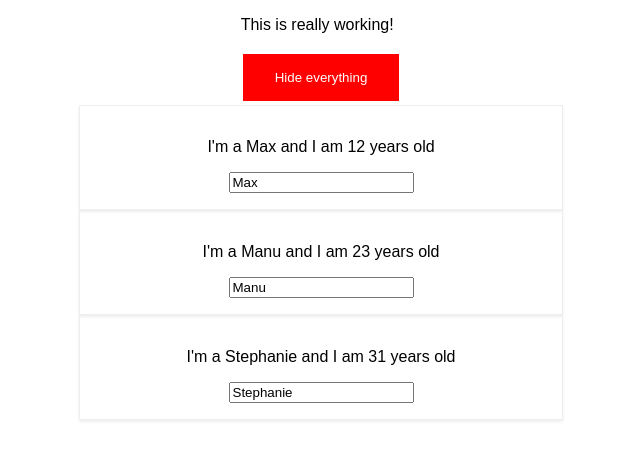
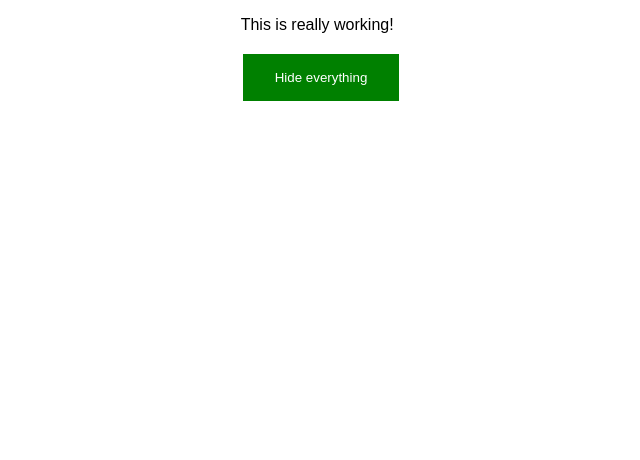
Before and after one commit to maciekczech/react_complete_guide, a React app in the folder course/: page / in a window 1280 px wide. Shown: the top 460 px of the page, without its empty margins (319-959 px from the left). Built offline with nearby package versions, Linux system fonts and the light colour scheme.

Commit message:
Section 7 - Update Component Lifecycle

```diff
--- a/course/src/components/Cockpit/Cockpit.js
+++ b/course/src/components/Cockpit/Cockpit.js
@@ -2,6 +2,7 @@ import React from "react";
 import classes from './Cockpit.css'
 
 const cockpit = props => {
+
 
     let paragraphAssignedClasses = [];
     let buttonAssignedClasses = '';
--- a/course/src/components/PersonsList/Person/Person.js
+++ b/course/src/components/PersonsList/Person/Person.js
@@ -1,17 +1,35 @@
-import React from 'react';
+import React, {Component} from 'react';
 import classes from './Person.css'
 
 
 
-const person = (props) => {
-    console.log('[Person.js] person rendering...');
-    return (
-        <div className = {classes.Person}>
-            <p onClick={props.click}> I'm a {props.name} and I am {props.age} years old </p>
-            <p>{props.children}</p>
-            <input onChange={props.changed} value={props.name}></input>
-        </div>
-    );
+class Person extends Component {
+
+    constructor(props){
+        super(props);
+        console.log('[Person.js] Constructing Person...');
+        this.state = {}
+    }
+    static getDerivedStateFromProps(state, props){
+        console.log('[Person.js] getDerivedStateFromProps call..');
+        return state;
+    }
+
+    componentDidMount(){
+        console.log('[Person.js] componentDidMount call..');
+    }
+
+    render(){
+        console.log('[Person.js] person rendering...');
+        return (
+            <div className={classes.Person}>
+                <p onClick={this.props.click}> I'm a {this.props.name} and I am {this.props.age} years old </p>
+                <p>{this.props.children}</p>
+                <input onChange={this.props.changed} value={this.props.name}></input>
+            </div>
+        );
+    }
+
 }
 
-export default person;
+export default Person;
--- a/course/src/components/PersonsList/PersonsList.js
+++ b/course/src/components/PersonsList/PersonsList.js
@@ -1,16 +1,44 @@
-import React from "react";
+import React, { Component } from "react";
 import Person from './Person/Person'
 
-const personsList = props => props.persons.map((person, personIndex) => {
+class PersonsList extends Component {
+
+    state = {}
+
+    static getDerivedStateFromProps(props, state){
+        console.log('[PersonsList.js] getDerivedStateFromProps call..');
+        return state;
+    }
+
+    shouldComponentUpdate(nextProps, nextState){
+        console.log('[PersonsList.js] shouldComponentUpdate call.. returning true');
+        return true;
+    }
+
+    getSnapshotBeforeUpdate(prevProps, prevState){
+        console.log('[PersonsList.js] getSnapshotBeforeUpdate call.. returning true');
+        return {message: 'Snapshot!'};
+    }
+
+    componentDidUpdate(prevProps, prevState, snapshot){
+        console.log('[PersonsList.js] componentDidUpdate call.. MESSAGE: ', {snapshot});
+    }
+
+    render(){
+
+    return (this.props.persons.map((person, personIndex) => {
         return (
             <Person
                 key={person.id}
                 className="Person"
                 name={person.name}
                 age={person.age}
-                click={props.clicked.bind(personIndex)}
-                changed={(event) => { props.changed(event.target.value, person.id); }}
+                click={this.props.clicked.bind(personIndex)}
+                changed={(event) => { this.props.changed(event.target.value, person.id); }}
             />);
-    });
+        }));
 
-export default personsList;
+    }
+}
+
+export default PersonsList;
--- a/course/src/containers/App.js
+++ b/course/src/containers/App.js
@@ -18,13 +18,14 @@ class App extends Component {
       {id: 'fasty', name: 'Stephanie', age: 31}
     ],
     otherState: "some other state",
-    showPersons: true
+    showPersons: false
   }
 
   static getDerivedStateFromProps(props, state){
     console.log('[App.js] getDerivedStateFromProps call');
     return state;
   }
+
 
   changeNameHandler = (newName, id) => {
     const personIndex = this.state.persons.findIndex(element => element.id === id);
@@ -53,6 +54,15 @@ class App extends Component {
 
   componentDidMount(){
     console.log('[App.js] componentDidMount call');
+  }
+
+  shouldComponentUpdate(){
+    console.log('[App.js] shouldComponentUpdate call');
+    return true;
+  }
+
+  componentDidUpdate(prevProps, prevState){
+    console.log('[App.js] componentDidUpdate call');
   }
 
   render(){
```
